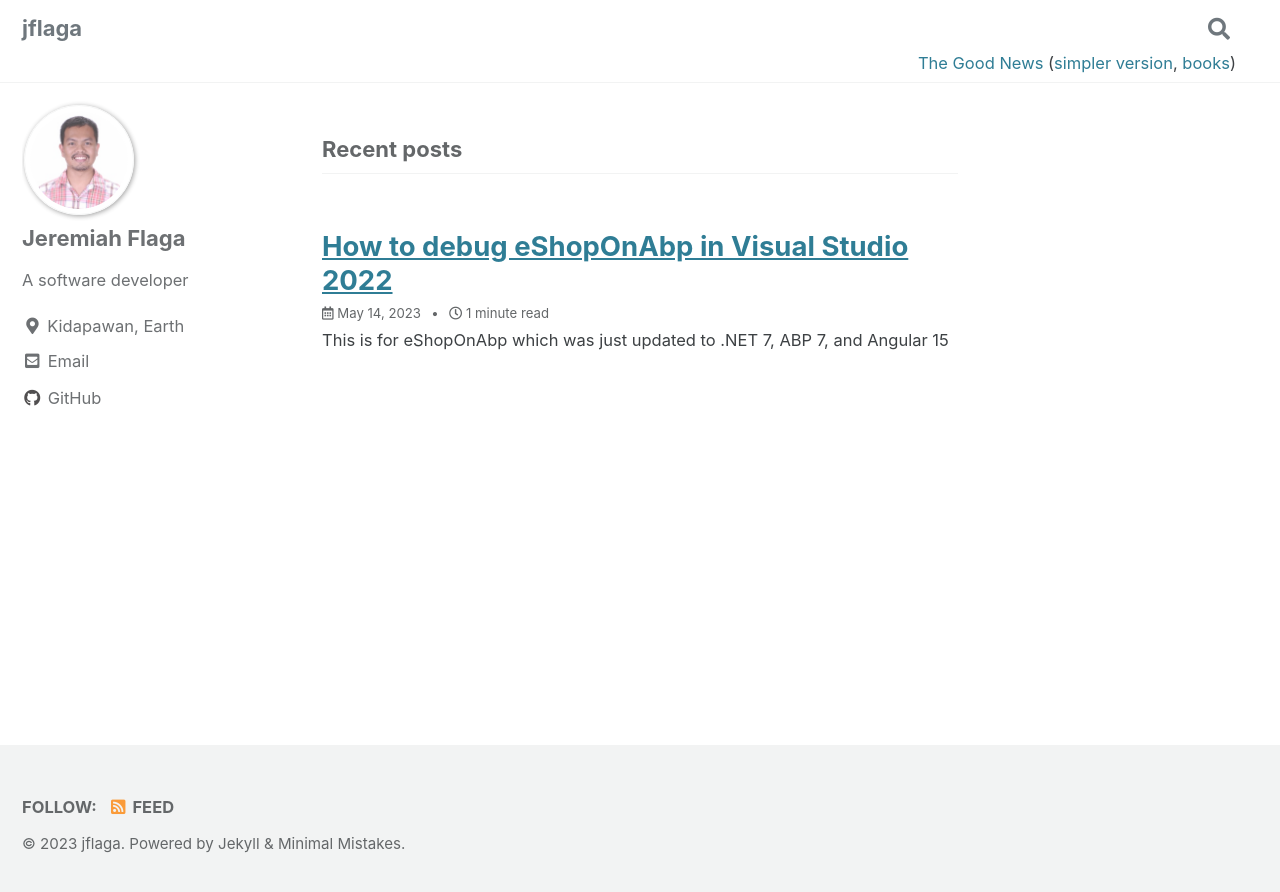
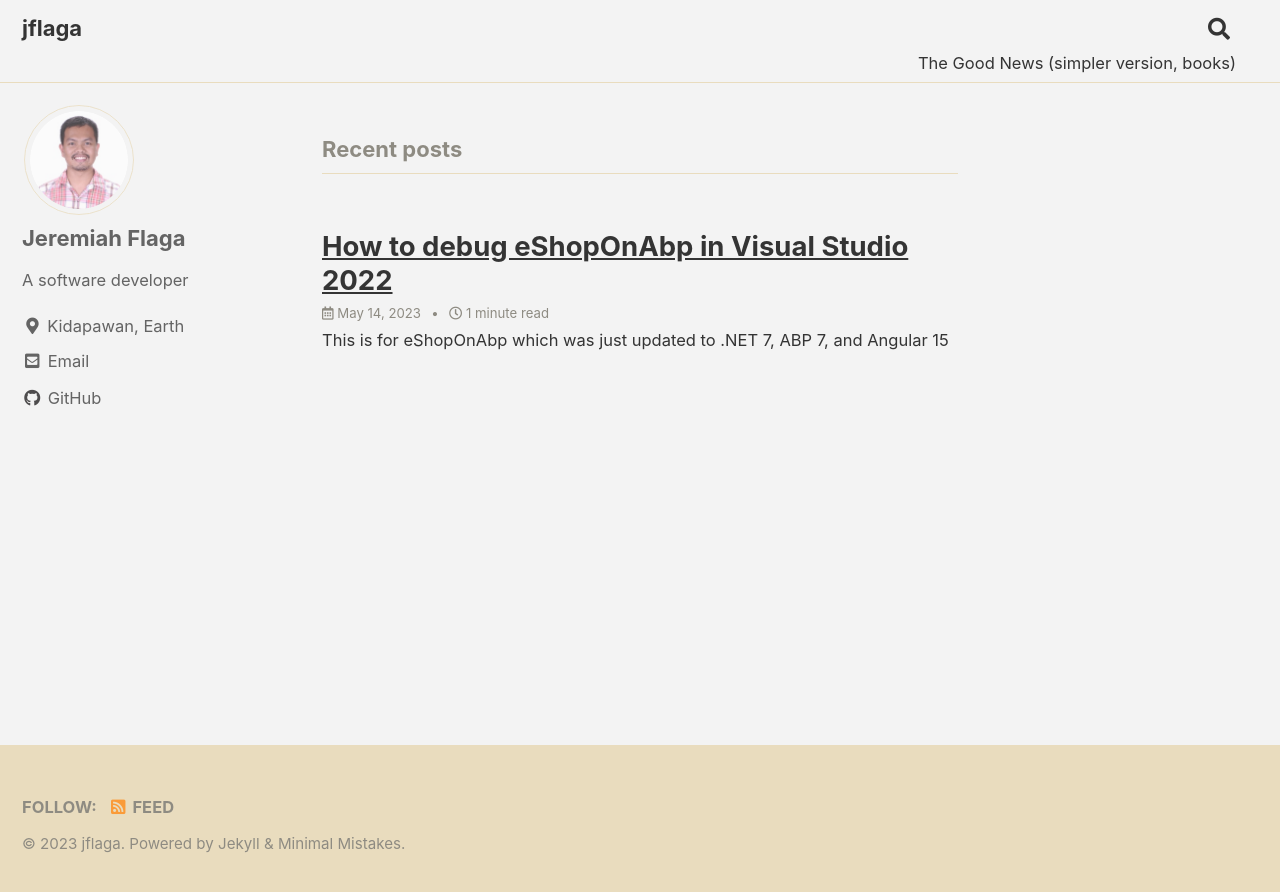
Before and after one commit to jflaga/jflaga.github.io, a Jekyll site: the page built from index.html, in a window 1280 px wide. Shown: the top 892 px of the page. Built offline with Jekyll 4.4.1, drawn with Linux system fonts in a browser that asks for light colours; cached includes are drawn as plain includes.

Commit message:
Change skin to "dirt"; Fix style for author avatar

```diff
--- a/_config.yml
+++ b/_config.yml
@@ -12,7 +12,7 @@
 
 # theme                  : "minimal-mistakes-jekyll"
 # remote_theme           : "mmistakes/minimal-mistakes"
-minimal_mistakes_skin    : "default" # "air", "aqua", "contrast", "dark", "dirt", "neon", "mint", "plum", "sunrise"
+minimal_mistakes_skin    : "dirt" # "default", "air", "aqua", "contrast", "dark", "dirt", "neon", "mint", "plum", "sunrise"
 
 # Site Settings
 locale                   : "en-US"
--- a/_sass/additional-styles.scss
+++ b/_sass/additional-styles.scss
@@ -68,6 +68,10 @@ div.youtube
    ========================================================================== */
 .author__avatar {
   padding-left: 2px;
+
+  img {
+    box-shadow: none;
+  }
 }
 
 .masthead__inner-wrap {
```
